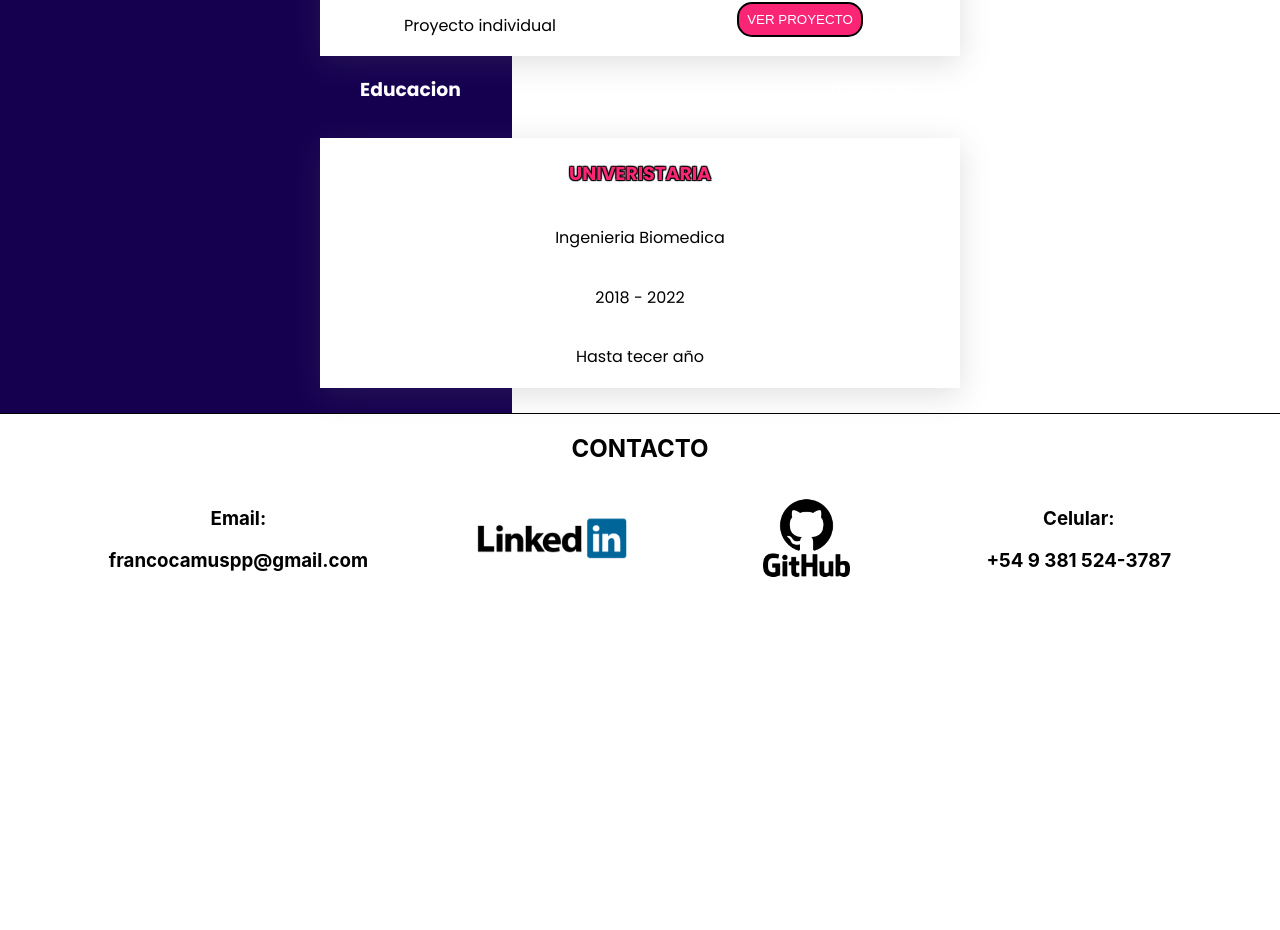
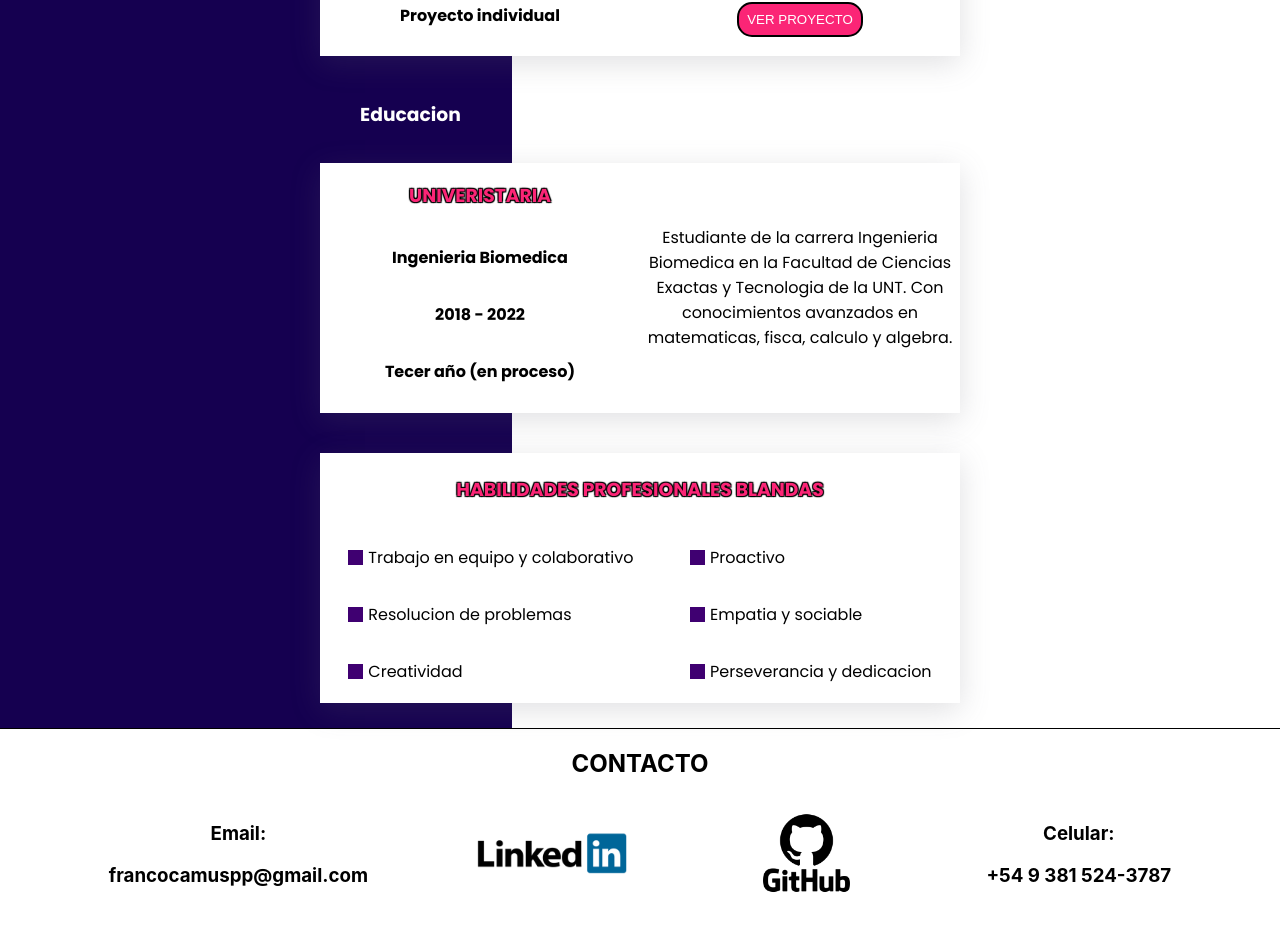
Before and after one commit to francocamuss/Portafolio, a React (Create React App) app: page /curriculum in a window 1280 px wide. Shown: the part 980-1910 px from the top of the page. Before the commit the page ends 1597 px from the top, so only its background shows below. Built offline with nearby package versions, Linux system fonts and the light colour scheme.

Commit message:
Portafolio en proceso

```diff
--- a/src/components/AboutMe/AboutMe.jsx
+++ b/src/components/AboutMe/AboutMe.jsx
@@ -8,7 +8,7 @@ const AboutMe = function(){
         <div className="aboutMe-div">
             <div className="aboutMe-card">
                 <div className="left-div">
-                    <img src={photo} className="photo"/>
+                    <img src={photo} className="photo" alt="photo"/>
                     <h2 className="color-about">Franco Camus</h2>
                     <hr color="#3F0071"/>
                     <h3 className="color-about">FULL STACK WEB DEVELOPER</h3>
--- a/src/components/Resume/Resume.css
+++ b/src/components/Resume/Resume.css
@@ -36,8 +36,9 @@
 .div1-resume{
     display: flex;
     flex-direction: column;
-    justify-content: space-evenly;
+    justify-content: flex-start;
     width: 50%;
+    font-weight: bold;
 }
 
 .div2-resume{
@@ -80,3 +81,33 @@
     width: 50%;
     margin-left: 25%;
 }
+
+.cubito{
+    height: 15px;
+    width: 15px;
+    background-color: #3F0071;
+    margin-right: 5px;
+}
+
+.div-habilidades{
+    display: flex;
+    flex-direction: column;
+    justify-content: space-around;
+    box-shadow: rgba(100, 100, 111, 0.2) 0px 7px 29px 0px;
+    width: 50%;
+    margin-left: 25%;
+    background-color: white;
+    height: 250px;
+    margin-top: 15px;
+}
+
+.habilidad{
+    display: flex;
+    flex-direction: row;
+    align-items: center;
+}
+
+.habilidad-row{
+    display: flex;
+    justify-content: space-around;
+}
--- a/src/components/Resume/Resume.jsx
+++ b/src/components/Resume/Resume.jsx
@@ -56,15 +56,58 @@ const Resume = function(){
                     <a target="_blank" className="a-button"><button className="button-proyecto">VER PROYECTO</button></a>
                 </div>
             </div>
+            <br></br>
             <div className="experiencia-div">
                 <h3>Educacion</h3>
                 <p>universitaria</p>
             </div>
-            <div className="div-card-resume div1-resume">
-                <h3 className="text-resume">UNIVERISTARIA</h3>
-                <p>Ingenieria Biomedica</p>
-                <p>2018 - 2022</p>
-                <p>Hasta tecer año</p>
+            <div className="div-card-resume">
+                <div className="div1-resume">
+                    <h3 className="text-resume">UNIVERISTARIA</h3>
+                    <p>Ingenieria Biomedica</p>
+                    <p>2018 - 2022</p>
+                    <p>Tecer año (en proceso)</p>
+                </div>
+                <div className="div2-resume">
+                    <p>
+                       Estudiante de la carrera Ingenieria Biomedica en la Facultad de Ciencias Exactas y Tecnologia de la UNT. Con conocimientos avanzados en matematicas, fisca, calculo y algebra.
+                    </p>
+                </div>
+            </div>
+            <br></br>
+
+            <div className="div-habilidades">
+                <h3 className="text-resume">HABILIDADES PROFESIONALES BLANDAS</h3>
+                <div className="habilidad-row">
+                <div>
+                    <div className="habilidad">
+                        <div className="cubito"></div>
+                        <p>Trabajo en equipo y colaborativo</p>
+                    </div>
+                    <div className="habilidad">
+                        <div className="cubito"></div>
+                        <p>Resolucion de problemas</p>
+                    </div>
+                    <div className="habilidad">
+                        <div className="cubito"></div>
+                        <p>Creatividad</p>
+                    </div>
+                </div>
+                <div>
+                    <div className="habilidad">
+                        <div className="cubito"></div>
+                        <p>Proactivo</p>
+                    </div>
+                    <div className="habilidad">
+                        <div className="cubito"></div>
+                        <p>Empatia y sociable</p>
+                    </div>
+                    <div className="habilidad">
+                        <div className="cubito"></div>
+                        <p>Perseverancia y dedicacion</p>
+                    </div>
+                </div>
+                </div>
             </div>
             <br></br>
         </div>
```
